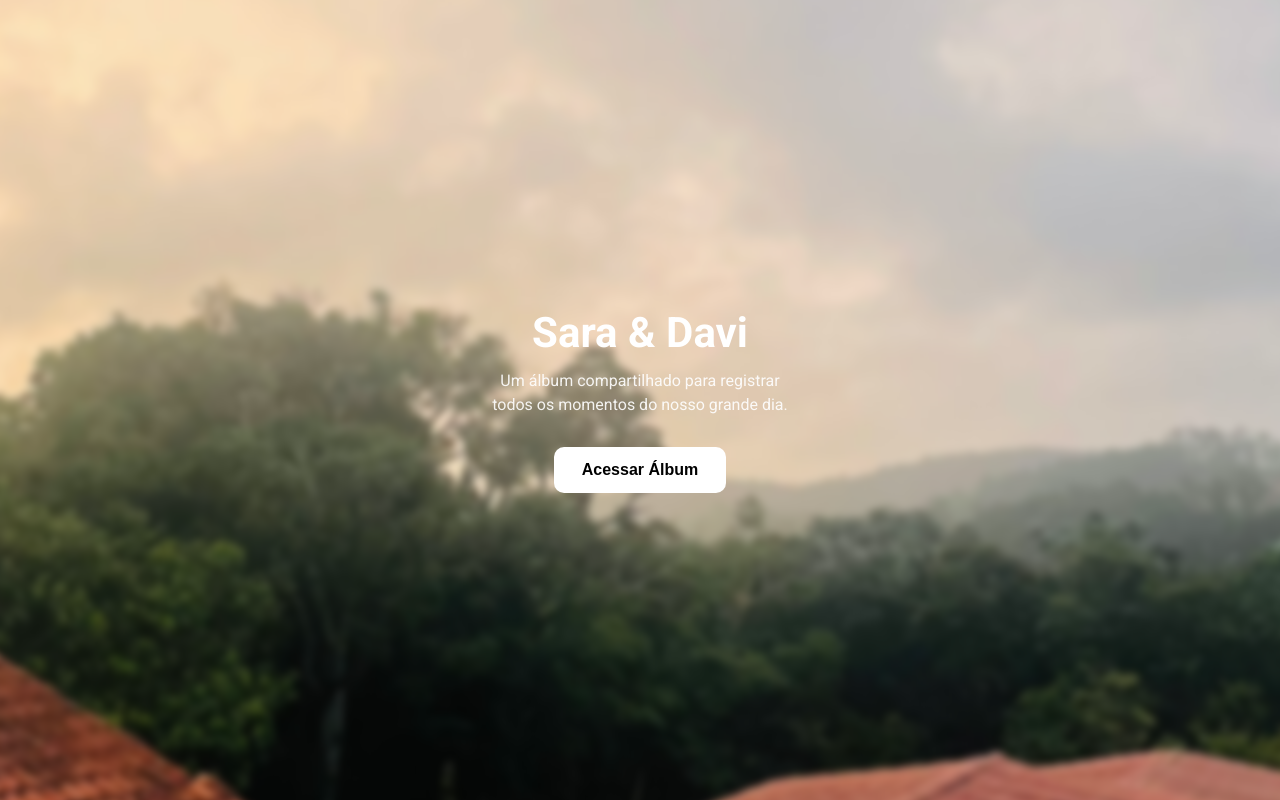
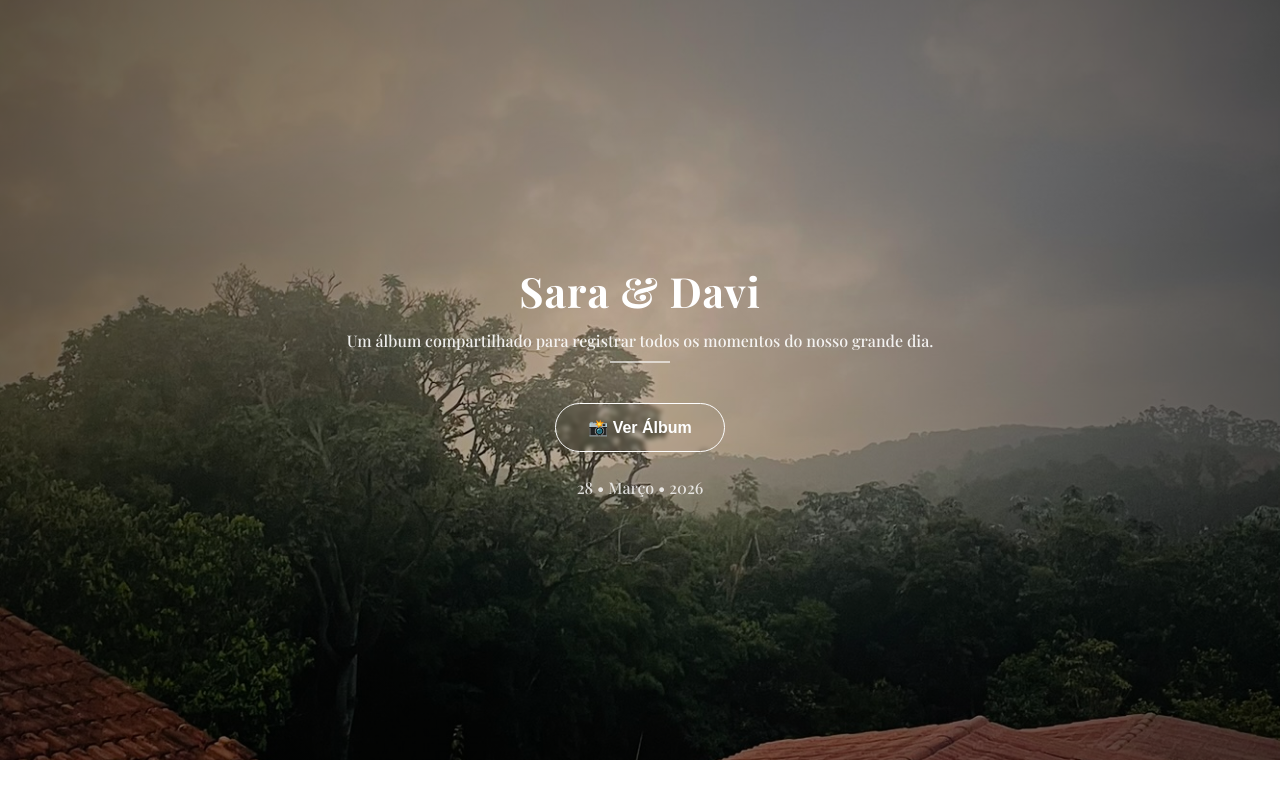
Before and after one commit to daviziih/gallery, a React (Vite) app: page / in a window 1280 px wide. Built offline with nearby package versions, Linux system fonts and the light colour scheme.

Commit message:
new design

```diff
--- a/index.html
+++ b/index.html
@@ -10,7 +10,7 @@
     <title>Sara & Davi</title>
 
     <link
-      href="https://fonts.googleapis.com/css2?family=DM+Sans:ital,opsz,wght@0,9..40,100..1000;1,9..40,100..1000&family=Open+Sans:ital,wght@0,300..800;1,300..800&family=Roboto:ital,wght@0,100..900;1,100..900&display=swap"
+      href="https://fonts.googleapis.com/css2?family=Playfair+Display:wght@500;700&family=Montserrat:wght@400;500&display=swap"
       rel="stylesheet"
     />
   </head>
--- a/package.json
+++ b/package.json
@@ -14,6 +14,7 @@
     "firebase": "^12.10.0",
     "react": "^19.2.0",
     "react-dom": "^19.2.0",
+    "react-layout-masonry": "^2.0.0",
     "react-router-dom": "^7.13.1",
     "styled-components": "^6.3.11"
   },
--- a/src/components/PhotoGallery/index.tsx
+++ b/src/components/PhotoGallery/index.tsx
@@ -45,10 +45,11 @@ export function PhotoGallery() {
     <div>
       <Header style={{ backgroundImage: `url(${header})` }}>
         <BackButton onClick={() => navigate('/camera')}>← Voltar</BackButton>
-
-        <HeaderTitle>
+        <div>
           <h1>Sara & Davi</h1>
-        </HeaderTitle>
+          <p>📸 Momentos que valem mil palavras</p>
+        </div>
+        <span className="icon">📷</span> {/* ícone discreto no topo direito */}
       </Header>
 
       <PictureContainer>
@@ -64,6 +65,24 @@ export function PhotoGallery() {
           ))
         )}
       </PictureContainer>
+
+      {/* <PictureContainer>
+        {photos.length === 0 ? (
+          <p style={{ textAlign: 'center', marginTop: 40 }}>
+            📸 Nenhuma foto ainda
+          </p>
+        ) : (
+          <Masonry columns={3} gap={5}>
+            {photos.map((photo, idx) => {
+              return (
+                <PhotoCard key={idx}>
+                  <img src={photo.url} alt="capturada" loading="lazy" />
+                </PhotoCard>
+              )
+            })}
+          </Masonry>
+        )}
+      </PictureContainer> */}
     </div>
   )
 }
--- a/src/components/PhotoGallery/styles.tsx
+++ b/src/components/PhotoGallery/styles.tsx
@@ -20,28 +20,95 @@ export const PhotoCard = styled.div`
   }
 `
 
+// export const PictureContainer = styled.div`
+//   column-count: 3; /* número de colunas */
+//   column-gap: 10px; /* espaço entre colunas */
+//   padding: 10px;
+
+//   @media (max-width: 1024px) {
+//     column-count: 2;
+//   }
+
+//   @media (max-width: 600px) {
+//     column-count: 1;
+//   }
+// `
+
+// export const PhotoCard = styled.div`
+//   break-inside: avoid; /* evita que a imagem quebre entre colunas */
+//   margin-bottom: 10px;
+//   overflow: hidden;
+//   width: 100%;
+
+//   img {
+//     width: 100%;
+//     display: block;
+//     object-fit: cover; /* preenche o card sem distorcer */
+//   }
+// `
+
 export const Header = styled.div`
   width: 100%;
   height: 250px;
+  position: relative;
+  overflow: hidden;
   background-size: cover;
   background-position: center;
 
-  display: flex;
-  align-items: center;
-  justify-content: center;
-  text-align: center;
-  position: relative;
-
+  /* camadas de gradiente e luz */
   &::before {
     content: '';
     position: absolute;
     inset: 0;
-    background: rgba(0, 0, 0, 0.35);
+    background: linear-gradient(135deg, rgba(0, 0, 0, 0.3), rgba(0, 0, 0, 0.5));
+    z-index: 1;
   }
 
-  h2 {
+  &::after {
+    content: '';
+    position: absolute;
+    inset: 0;
+    background: radial-gradient(
+      circle at top right,
+      rgba(255, 255, 255, 0.1),
+      transparent 60%
+    );
+    z-index: 2;
+  }
+
+  div {
     position: relative;
-    z-index: 1;
+    z-index: 3;
+    height: 100%;
+    display: flex;
+    flex-direction: column;
+    justify-content: flex-end;
+    padding: 20px;
+    color: white;
+    text-align: left;
+  }
+
+  h1 {
+    font-size: 2rem;
+    font-weight: 700;
+    margin: 0;
+    line-height: 1.2;
+  }
+
+  p {
+    font-size: 0.95rem;
+    margin-top: 5px;
+    opacity: 0.9;
+  }
+
+  /* ícones flutuantes discretos */
+  .icon {
+    position: absolute;
+    top: 15px;
+    right: 15px;
+    font-size: 1.2rem;
+    opacity: 0.7;
+    z-index: 4;
   }
 `
 
@@ -66,7 +133,7 @@ export const BackButton = styled.button`
   font-size: 14px;
   cursor: pointer;
 
-  z-index: 2;
+  z-index: 5;
   backdrop-filter: blur(4px);
 
   &:hover {
--- a/src/globalStyles.ts
+++ b/src/globalStyles.ts
@@ -8,7 +8,7 @@ export const GlobalStyles = createGlobalStyle`
     }
 
     body,html {
-        font: 400 1rem 'Roboto', sans-serif;
+        font-family: 'Playfair Display', serif;
     }
 
     a {
--- a/src/pages/Home.tsx
+++ b/src/pages/Home.tsx
@@ -1,5 +1,13 @@
 import { useNavigate } from 'react-router-dom'
-import { Background, Container, Content, EnterButton, Subtitle, Title } from '.'
+import {
+  Container,
+  Content,
+  Couple,
+  Date,
+  Divider,
+  EnterButton,
+  Phrase
+} from '.'
 
 import background from '../assets/img.jpeg'
 
@@ -7,20 +15,21 @@ export default function Home() {
   const navigate = useNavigate()
 
   return (
-    <Container>
-      <Background style={{ backgroundImage: `url(${background})` }} />
+    <Container background={background}>
+      <Content>
+        <Couple>Sara & Davi</Couple>
 
-      <Content>
-        <Title>Sara & Davi</Title>
-
-        <Subtitle>
+        <Phrase>
           Um álbum compartilhado para registrar todos os momentos do nosso
           grande dia.
-        </Subtitle>
+        </Phrase>
+
+        <Divider />
 
         <EnterButton onClick={() => navigate('/camera')}>
-          Acessar Álbum
+          📸 Ver Álbum
         </EnterButton>
+        <Date>28 • Março • 2026</Date>
       </Content>
     </Container>
   )
--- a/src/pages/index.ts
+++ b/src/pages/index.ts
@@ -1,79 +1,81 @@
 import styled from 'styled-components'
 
-export const Container = styled.div`
+export const Container = styled.div<{ background: string }>`
   width: 100%;
-  height: 100dvh;
-  position: relative;
+  height: 95vh;
   overflow: hidden;
-`
-
-export const Background = styled.div`
-  position: absolute;
-  inset: 0;
-
+  background-image: url(${(p) => p.background});
   background-size: cover;
   background-position: center;
+  position: relative;
 
-  filter: blur(4px);
-  transform: scale(1.05);
-`
+  display: flex;
+  align-items: center;
+  justify-content: center;
 
-export const Overlay = styled.div`
-  position: absolute;
-  inset: 0;
-
-  background: linear-gradient(rgba(0, 0, 0, 0.45), rgba(0, 0, 0, 0.65));
+  /* camada de profundidade */
+  &::after {
+    content: '';
+    position: absolute;
+    inset: 0;
+    background: radial-gradient(
+      circle at center,
+      rgba(0, 0, 0, 0.2) 0%,
+      rgba(0, 0, 0, 0.65) 100%
+    );
+  }
 `
 
 export const Content = styled.div`
   position: relative;
   z-index: 2;
-
-  height: 100%;
-  padding: 20px;
-  box-sizing: border-box;
-
-  display: flex;
-  flex-direction: column;
-  justify-content: center;
-  align-items: center;
-
   text-align: center;
   color: white;
+  padding: 20px;
 `
 
-export const Title = styled.h1`
-  font-size: 42px;
-  margin-bottom: 12px;
-
-  @media (max-width: 480px) {
-    font-size: 32px;
-  }
+export const Couple = styled.h1`
+  font-size: 2.6rem;
+  font-weight: 600;
+  margin: 0;
+  letter-spacing: 1px;
 `
 
-export const Subtitle = styled.p`
-  font-size: 16px;
-  max-width: 320px;
-  line-height: 1.5;
-  margin-bottom: 30px;
+export const Phrase = styled.p`
+  margin-top: 12px;
+  font-size: 1rem;
   opacity: 0.9;
 `
 
+export const Divider = styled.div`
+  width: 60px;
+  height: 2px;
+  background: white;
+  margin: 10px auto;
+  opacity: 0.6;
+`
+
 export const EnterButton = styled.button`
-  padding: 14px 28px;
-  font-size: 16px;
-  border-radius: 10px;
-  border: none;
+  margin-top: 30px;
+  padding: 14px 32px;
 
-  background: white;
-  color: #000;
+  background: transparent;
+  color: white;
 
+  border: 1px solid white;
+  border-radius: 30px;
+
+  font-size: 1rem;
   font-weight: 600;
 
   cursor: pointer;
-  transition: all 0.25s;
 
-  &:hover {
-    transform: scale(1.05);
-  }
+  backdrop-filter: blur(2px); /* leve efeito vidro */
 `
+
+export const Date = styled.span`
+  display: block;
+  margin-top: 25px;
+  font-size: 1rem;
+  opacity: 0.8;
+`
```
Also changed, not shown: 1 other file (tests, documents, lock files or other folders).
